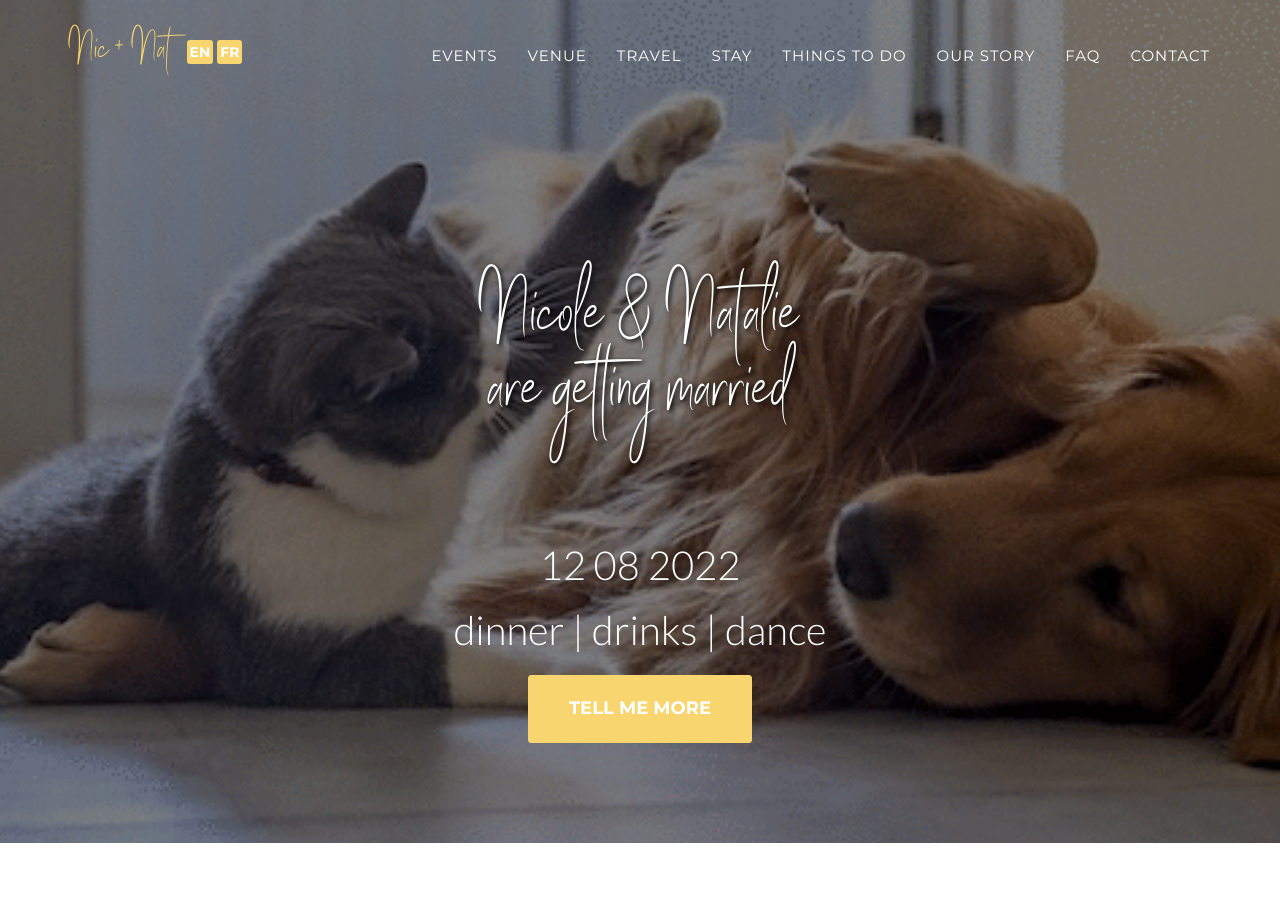
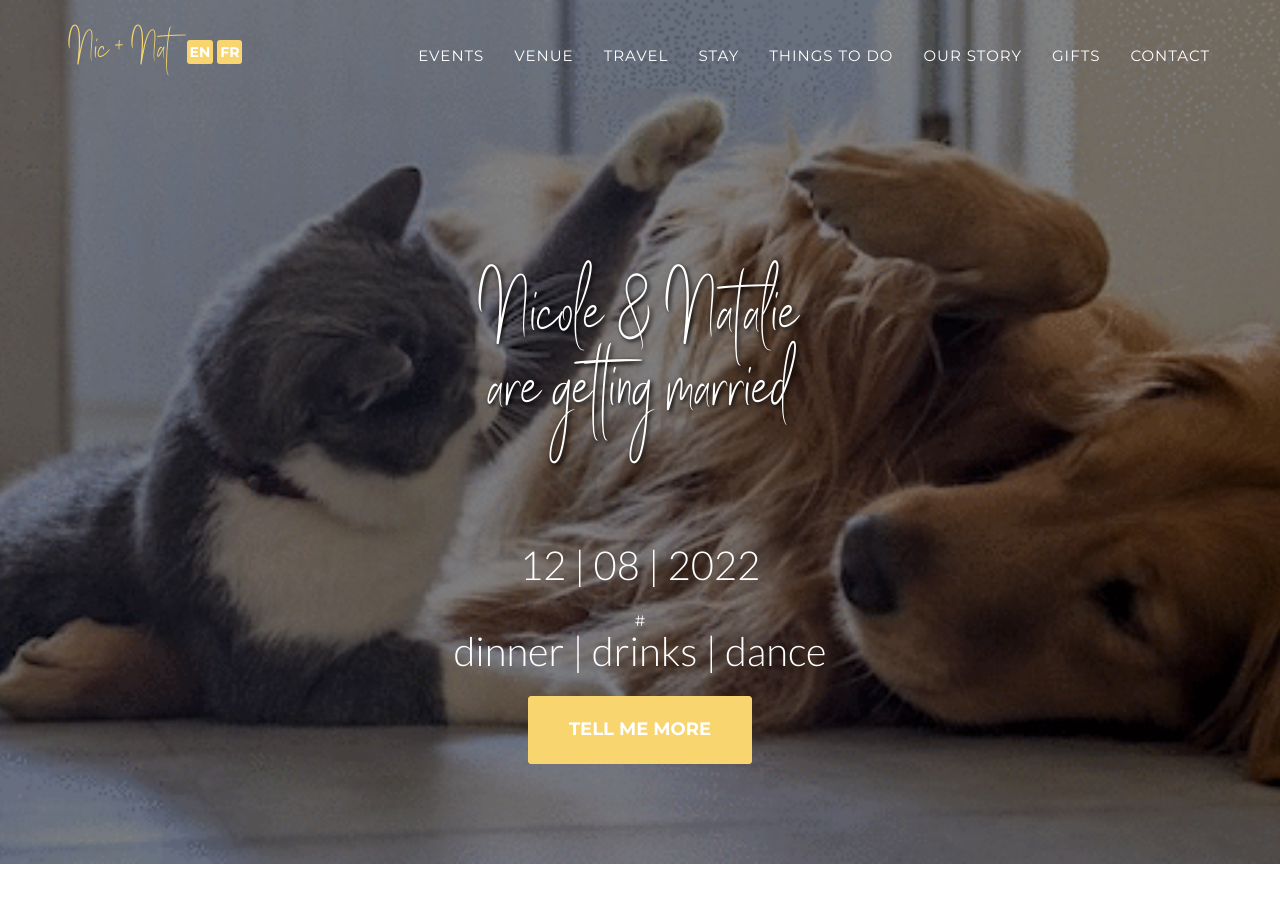
Before and after one commit to nic-nat/nic-nat.github.io, a Jekyll site: the page built from index.html, in a window 1280 px wide and 900 px high. Built offline with Jekyll 4.4.1, drawn with Linux system fonts in a browser that asks for light colours; some web fonts are replaced.

Commit message:
Update header.html

```diff
--- a/_includes/en_data/header.html
+++ b/_includes/en_data/header.html
@@ -40,10 +40,10 @@
                     <a class="page-scroll" href="#our_story">Our Story</a>
                 </li>
                 <li>
-                    <a class="page-scroll" href="#FAQ">FAQ</a>
+                    <a class="page-scroll" href="#FAQ">Gifts</a>
                 </li>
                 <li>
-                    <a class="page-scroll hidden-xs hidden-sm hidden-md" href="#contact">Contact</a>
+                    <a class="page-scroll href="#contact">Contact</a>
                 </li>
             </ul>
         </div>
@@ -57,8 +57,8 @@
     <div class="container">
         <div class="intro-text">
             <div class="intro-heading">Nicole & Natalie<br>are getting married</div>
-            <div class="intro-lead-in">12 08 2022</div>
-            <div class="intro-lead-in">dinner | drinks | dance</div>
+            <div class="intro-lead-in">12 | 08 | 2022</div>
+          #  <div class="intro-lead-in">dinner | drinks | dance</div>
             <a href="#events" class="page-scroll btn btn-xl">Tell Me More</a>
         </div>
     </div>
```
